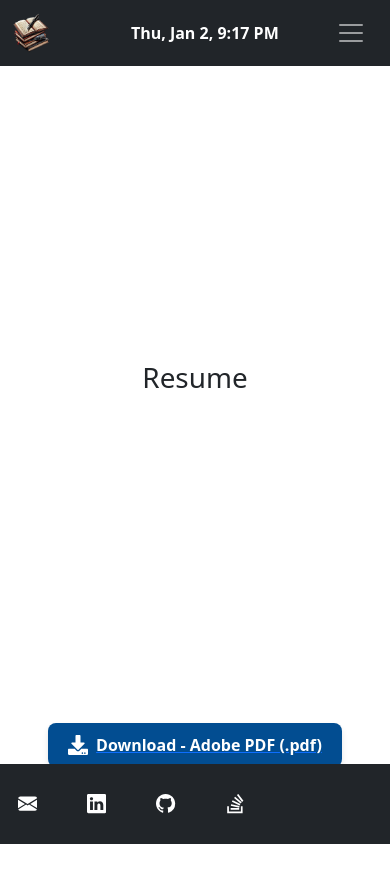
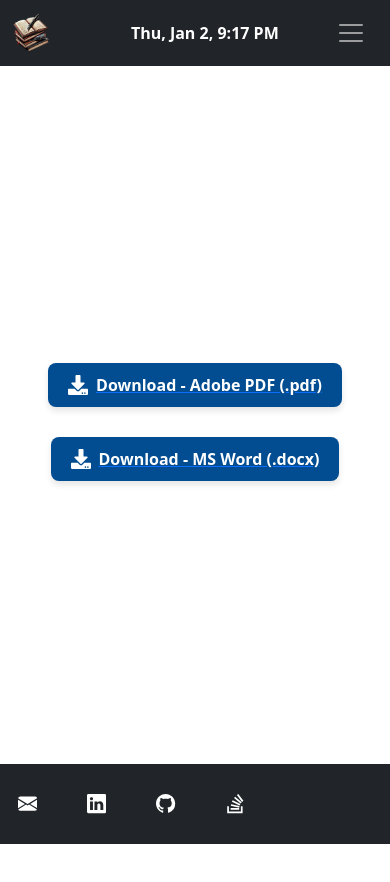
Before and after one commit to Fike-Rehman/foxtrotfolio, a React (Vite) app: page /foxtrotfolio/resume in a window 390 px wide. Shown: the top 882 px of the page. After the commit the page ends 844 px from the top, so only its background shows below. Built offline with nearby package versions, Linux system fonts and the light colour scheme.

Commit message:
updated Resume page with graphic in full screens

```diff
--- a/src/Components/4Resume/Resume.css
+++ b/src/Components/4Resume/Resume.css
@@ -1,31 +1,42 @@
 .resume-container {
     display: flex;
-    margin-top: 80px;
     flex-direction: column;
-    justify-content: space-between;
-    height: 100vh;
+    justify-content: flex-start;
+    align-items: center;
+    min-height: 100vh;
+
 }
 
 .resume-graphic {
-    flex: 3;
-    display: flex;
-    justify-content: center;
-    align-items: center;
+    width: 100%;
+    margin-bottom: 30px;
+}
+
+.resume-image {
+    width: 100%;
+    height: auto;
+    max-height: calc(100vh - 180px);
+    object-fit: contain;
 }
 
 .resume-download {
-    flex: 1;
     display: flex;
-    flex-direction: row;
     justify-content: center;
-    align-items: flex-start;
-    padding-top: 140px;
     gap: 20px;
+    margin-bottom: 20px;
+    flex-wrap: wrap;
 }
 
 @media (max-width: 768px) {
+    .resume-graphic {
+        display: none;
+    }
+
     .resume-download {
-        flex: 1;
-        padding-top: 40px;
+        flex-direction: column;
+        align-items: center;
+        gap: 30px;
+        margin-top: auto;
+        margin-bottom: auto;
     }
 }
--- a/src/Components/4Resume/Resume.tsx
+++ b/src/Components/4Resume/Resume.tsx
@@ -5,13 +5,12 @@ const Resume: React.FC = () => {
     return (
         <div className="resume-container">
             <div className="resume-graphic">
-                <h1>Resume</h1>
+                <img src="/foxtrotfolio/images/MyJourneyHR.png" alt="My Journey" className='resume-image' />
             </div>
             <div className='resume-download'>
-                <div className='download-button-container'>
-                    <DownloadButton title="Download - Adobe PDF (.pdf)" fileUrl='/foxtrotfolio/docs/Resume2025.pdf' fileName='Resume2025.pdf'></DownloadButton>
-                    <DownloadButton title="Download - MS Word (.docx)" fileUrl='/foxtrotfolio/docs/Resume2025.docx' fileName='Resume2025.docx'></DownloadButton>
-                </div>
+                <DownloadButton title="Download - Adobe PDF (.pdf)" fileUrl='/foxtrotfolio/docs/Resume2025.pdf' fileName='Resume2025.pdf'></DownloadButton>
+                <DownloadButton title="Download - MS Word (.docx)" fileUrl='/foxtrotfolio/docs/Resume2025.docx' fileName='Resume2025.docx'></DownloadButton>
+
             </div>
         </div>
     );
--- a/src/Components/DownloadButton/DownloadButton.css
+++ b/src/Components/DownloadButton/DownloadButton.css
@@ -34,19 +34,8 @@
 }
 
 @media (max-width: 768px) {
-    .download-button-container {
-        flex-direction: column;
-        /* Stack buttons vertically */
-        gap: 12px;
-        /* Reduce gap for smaller screens */
-        align-items: center;
-        /* Center the buttons */
-    }
-
     .download-button {
         width: 100%;
-        /* Make buttons take the full width */
         max-width: 300px;
-        /* Optional: Limit max width for a cleaner look */
     }
 }
--- a/src/index.css
+++ b/src/index.css
@@ -29,6 +29,9 @@ body {
   min-width: 320px;
   min-height: 100vh;
   width: 100%;
+  overflow-x: hidden;
+  overflow-y: auto;
+  height: 100%;
 }
 
 /* h1 {
```
Also changed, not shown: public/images/MyJourneyHR.png (added).
